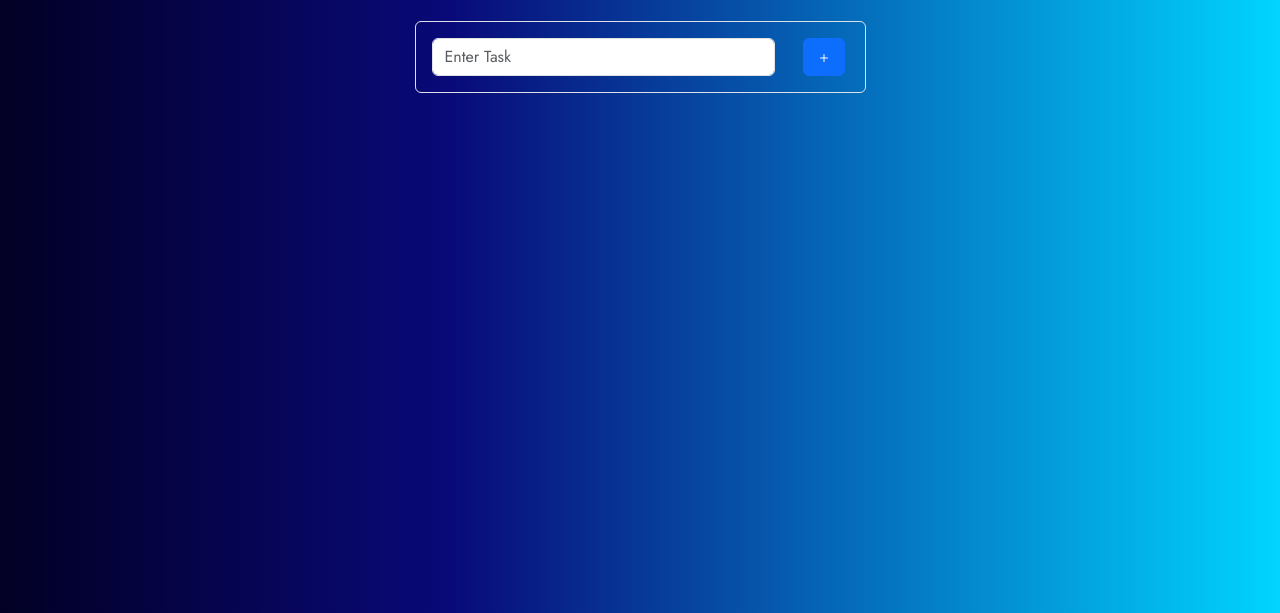
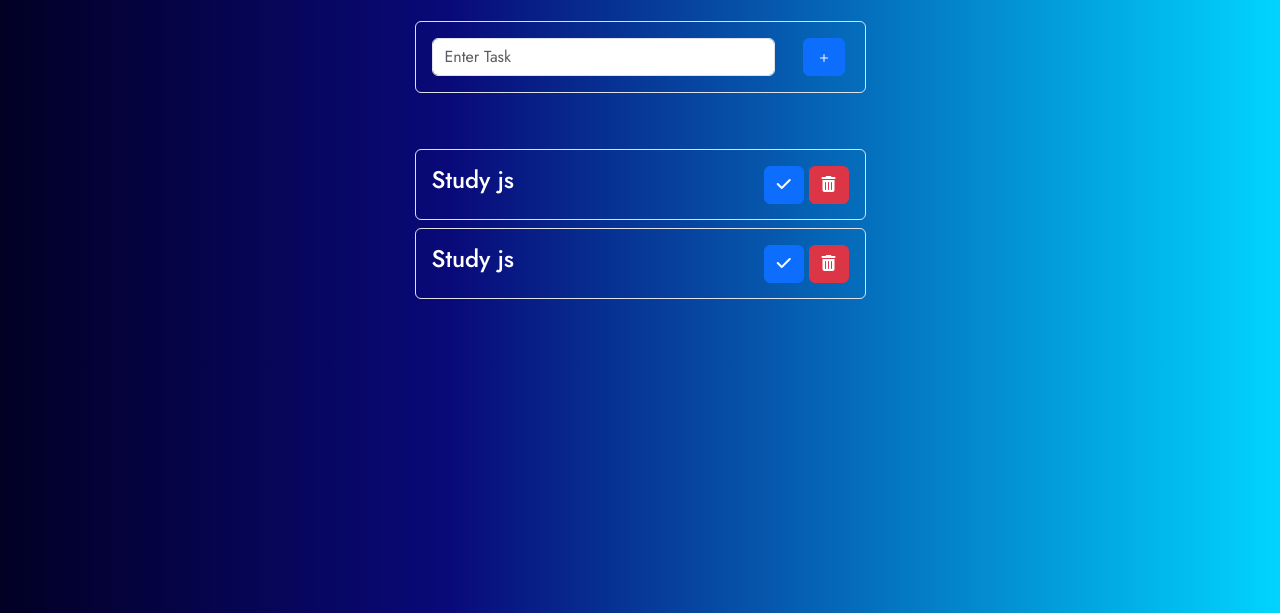
Before and after one commit to marwan-alshalabi/Js-ToDo-App, a plain HTML site: page index.html in a window 1280 px wide. Shown: the part 187-800 px from the top of the page. Drawn offline with nearby package versions, Linux system fonts and the light colour scheme.

Commit message:
finish to do UI

```diff
--- a/index.html
+++ b/index.html
@@ -8,13 +8,12 @@
     <link rel="preconnect" href="https://fonts.googleapis.com">
     <link rel="preconnect" href="https://fonts.gstatic.com" crossorigin>
     <link href="https://fonts.googleapis.com/css2?family=Jost:ital,wght@0,100;0,200;0,300;0,400;0,500;0,600;0,700;0,800;0,900;1,100;1,200;1,300;1,400;1,500;1,600;1,700;1,800;1,900&display=swap" rel="stylesheet">
+    <link rel="stylesheet" href="https://cdnjs.cloudflare.com/ajax/libs/font-awesome/6.4.2/css/all.min.css" integrity="sha512-z3gLpd7yknf1YoNbCzqRKc4qyor8gaKU1qmn+CShxbuBusANI9QpRohGBreCFkKxLhei6S9CQXFEbbKuqLg0DA==" crossorigin="anonymous" referrerpolicy="no-referrer" />
     <link rel="stylesheet" href="css/style.css">
   </head>
   <body>
     <div class="container py-5">
       <div class="row my-5">
-
-
         <div class="col-lg-5 mx-auto">
             <div class=" p-3 rounded-2 text-center">
                 <h1>Js ToDo</h1>
@@ -35,7 +34,30 @@
             </div>
 
         </div>
-      </div>
+
+    </div>
+    <div class="row">
+        <div class="col-lg-5 mx-auto ">
+            <ul class="todo-result p-0 ">
+               <li class="my-2 p-3 border rounded list-unstyled ">
+                <h4 class="d-inline-block"> Study js </h4>
+                <div class="d-inline-block float-end">
+                    <button  type="button" class="btn btn-primary"><i class="fa-solid fa-check"></i></button>
+                    <button type="button" class="btn btn-danger"><i class="fa-solid fa-trash-can"></i></button>
+                </div>
+               </li>
+
+               <li class="my-2 p-3 border rounded list-unstyled ">
+               <h4 class="d-inline-block"> Study js </h4>
+               <div class="d-inline-block float-end">
+                   <button  type="button" class="btn btn-primary"><i class="fa-solid fa-check"></i></button>
+                   <button type="button" class="btn btn-danger"><i class="fa-solid fa-trash-can"></i></button>
+               </div>
+              </li>
+
+            </ul>
+        </div>
+    </div>
     </div>
 
 
```
